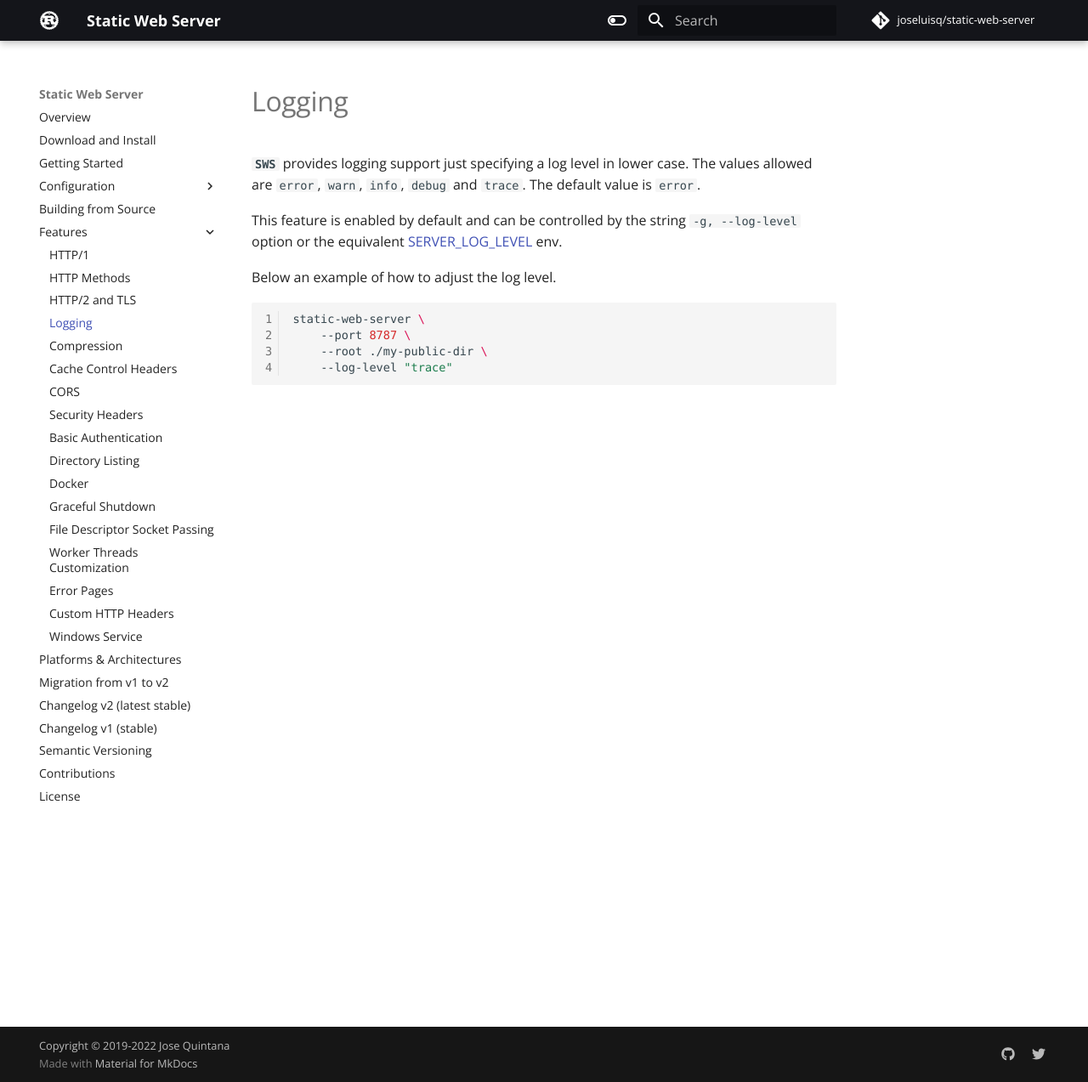
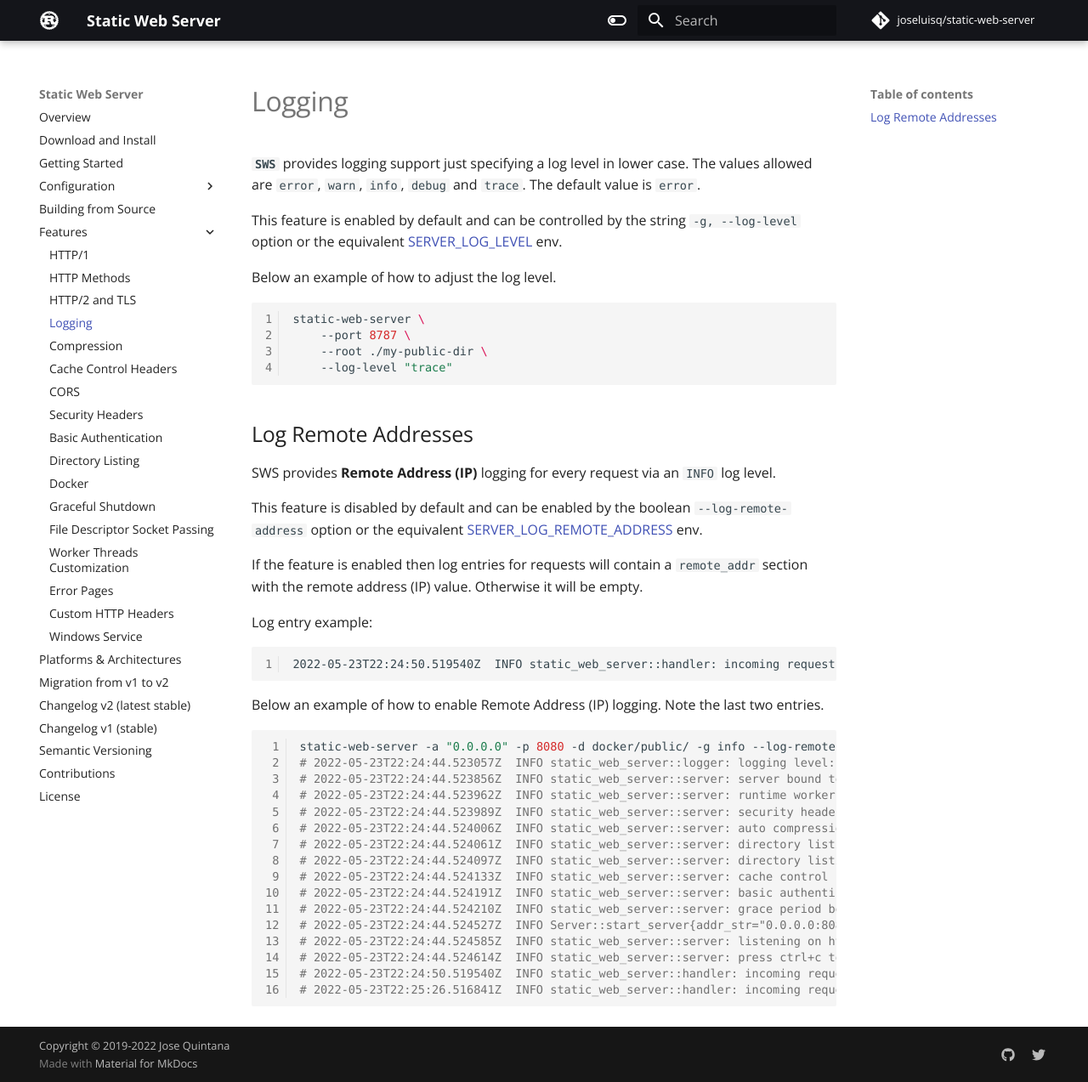
Before and after one commit to static-web-server/static-web-server, an MkDocs documentation site: the page built from docs/content/features/logging.md, in a window 1280 px wide and 1273 px high. Shown: the whole window at 85% size. Built offline with MkDocs 1.6.1 and Material for MkDocs 9.7.7, drawn with Linux system fonts in a browser that asks for light colours; some web fonts are replaced; comment, search, counter and statistics services are not loaded.

Commit message:
docs: log remote address section [skip ci]

````diff
--- a/docs/content/features/logging.md
+++ b/docs/content/features/logging.md
@@ -12,3 +12,38 @@
     --root ./my-public-dir \
     --log-level "trace"
 ```
+
+## Log Remote Addresses
+
+SWS provides **Remote Address (IP)** logging for every request via an `INFO` log level.
+
+This feature is disabled by default and can be enabled by the boolean `--log-remote-address` option or the equivalent [SERVER_LOG_REMOTE_ADDRESS](./../configuration/environment-variables.md#server_log_remote_address) env.
+
+If the feature is enabled then log entries for requests will contain a `remote_addr` section with the remote address (IP) value. Otherwise it will be empty.
+
+Log entry example:
+
+```log
+2022-05-23T22:24:50.519540Z  INFO static_web_server::handler: incoming request: method=GET uri=/ remote_addr=192.168.1.126:57625
+```
+
+Below an example of how to enable Remote Address (IP) logging. Note the last two entries.
+
+```sh
+static-web-server -a "0.0.0.0" -p 8080 -d docker/public/ -g info --log-remote-address=true
+# 2022-05-23T22:24:44.523057Z  INFO static_web_server::logger: logging level: info
+# 2022-05-23T22:24:44.523856Z  INFO static_web_server::server: server bound to TCP socket 0.0.0.0:8080
+# 2022-05-23T22:24:44.523962Z  INFO static_web_server::server: runtime worker threads: 4
+# 2022-05-23T22:24:44.523989Z  INFO static_web_server::server: security headers: enabled=false
+# 2022-05-23T22:24:44.524006Z  INFO static_web_server::server: auto compression: enabled=true
+# 2022-05-23T22:24:44.524061Z  INFO static_web_server::server: directory listing: enabled=false
+# 2022-05-23T22:24:44.524097Z  INFO static_web_server::server: directory listing order code: 6
+# 2022-05-23T22:24:44.524133Z  INFO static_web_server::server: cache control headers: enabled=true
+# 2022-05-23T22:24:44.524191Z  INFO static_web_server::server: basic authentication: enabled=false
+# 2022-05-23T22:24:44.524210Z  INFO static_web_server::server: grace period before graceful shutdown: 0s
+# 2022-05-23T22:24:44.524527Z  INFO Server::start_server{addr_str="0.0.0.0:8080" threads=4}: static_web_server::server: close time.busy=0.00ns time.idle=10.6µs
+# 2022-05-23T22:24:44.524585Z  INFO static_web_server::server: listening on http://0.0.0.0:8080
+# 2022-05-23T22:24:44.524614Z  INFO static_web_server::server: press ctrl+c to shut down the server
+# 2022-05-23T22:24:50.519540Z  INFO static_web_server::handler: incoming request: method=GET uri=/ remote_addr=192.168.1.126:57625
+# 2022-05-23T22:25:26.516841Z  INFO static_web_server::handler: incoming request: method=GET uri=/favicon.ico remote_addr=192.168.1.126:57625
+```
````
Also changed, not shown: docs/content/configuration/command-line-arguments.md (+6 -3 lines), docs/content/configuration/environment-variables.md (+3 -0 lines).
